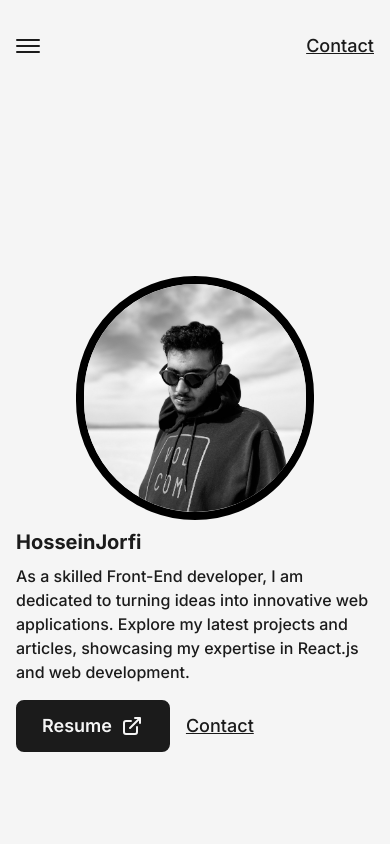
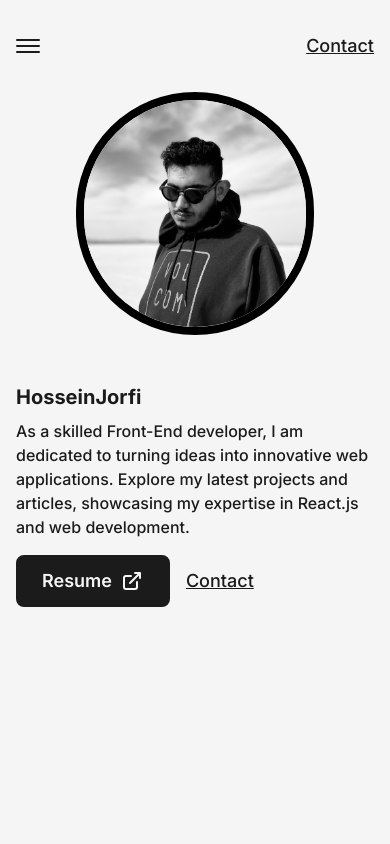
Before and after one commit to hossein-jorfi/portfolio-website, a Next.js app: page / in a window 390 px wide. Shown: the top 844 px of the page. Built offline with nearby package versions, Linux system fonts and the light colour scheme.

Commit message:
project page created and some style

```diff
--- a/src/app/page.tsx
+++ b/src/app/page.tsx
@@ -8,7 +8,7 @@ import { motion } from "framer-motion";
 
 function Home() {
   return (
-    <div className="my-container flex items-center text-dark bg-light dark:bg-dark dark:text-light w-full min-h-screen z-0">
+    <div className="my-container flex items-start md:items-center text-dark bg-light dark:bg-dark dark:text-light w-full min-h-screen z-0">
       <div className="flex flex-col md:flex-row items-center justify-center w-full">
         <motion.div
           className="w-full md:w-1/2 flex justify-center items-center rounded-full full "
@@ -22,8 +22,8 @@ function Home() {
             className="w-4/6 md:w-5/6 rounded-full h-auto border-8 border-black dark:border-black"
           />
         </motion.div>
-        <div className="w-full md:w-1/2  flex flex-col items-center self-center">
-          <AnimatedText className="text-left" title="Hossein Jorfi" />
+        <div className="w-full md:w-1/2 mt-10 md:mt-0 flex flex-col items-center self-center">
+          <AnimatedText className="text-left text-4xl" title="Hossein Jorfi" />
           <p className="font-medium text-base">
             As a skilled Front-End developer, I am dedicated to turning ideas
             into innovative web applications. Explore my latest projects and
```
